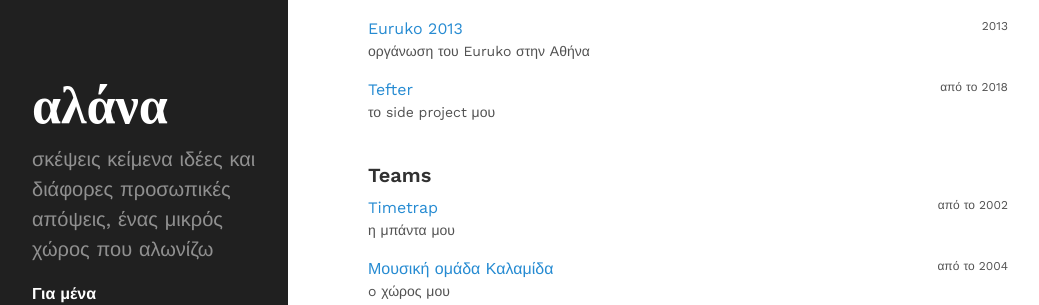
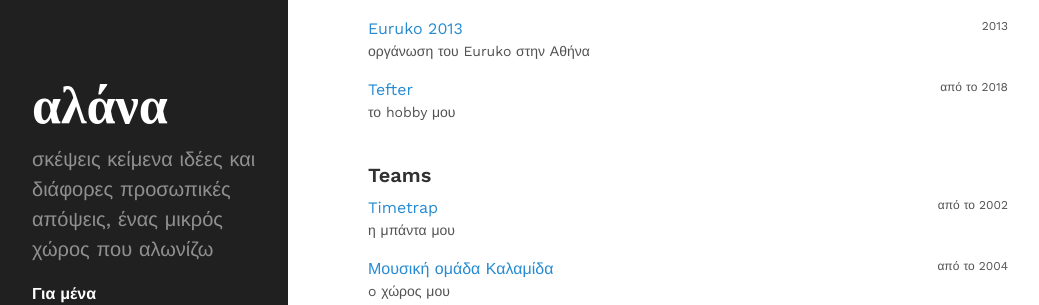
Before and after one commit to chief/chief.github.io, a Jekyll site: the page built from about.md, in a window 1280 px wide and 900 px high. Shown: the part 384-689 px from the top of the window, without its empty margins (0-1039 px from the left). Built offline with Jekyll 4.4.1, drawn with Linux system fonts in a browser that asks for light colours.

Commit message:
Minor fix

```diff
--- a/about.md
+++ b/about.md
@@ -80,7 +80,7 @@ description: Λίγα λόγια για μένα
   </div>
 
   <p class="item-desc">
-  το side project μου
+  το hobby μου
   </p>
 </div>
 
```
